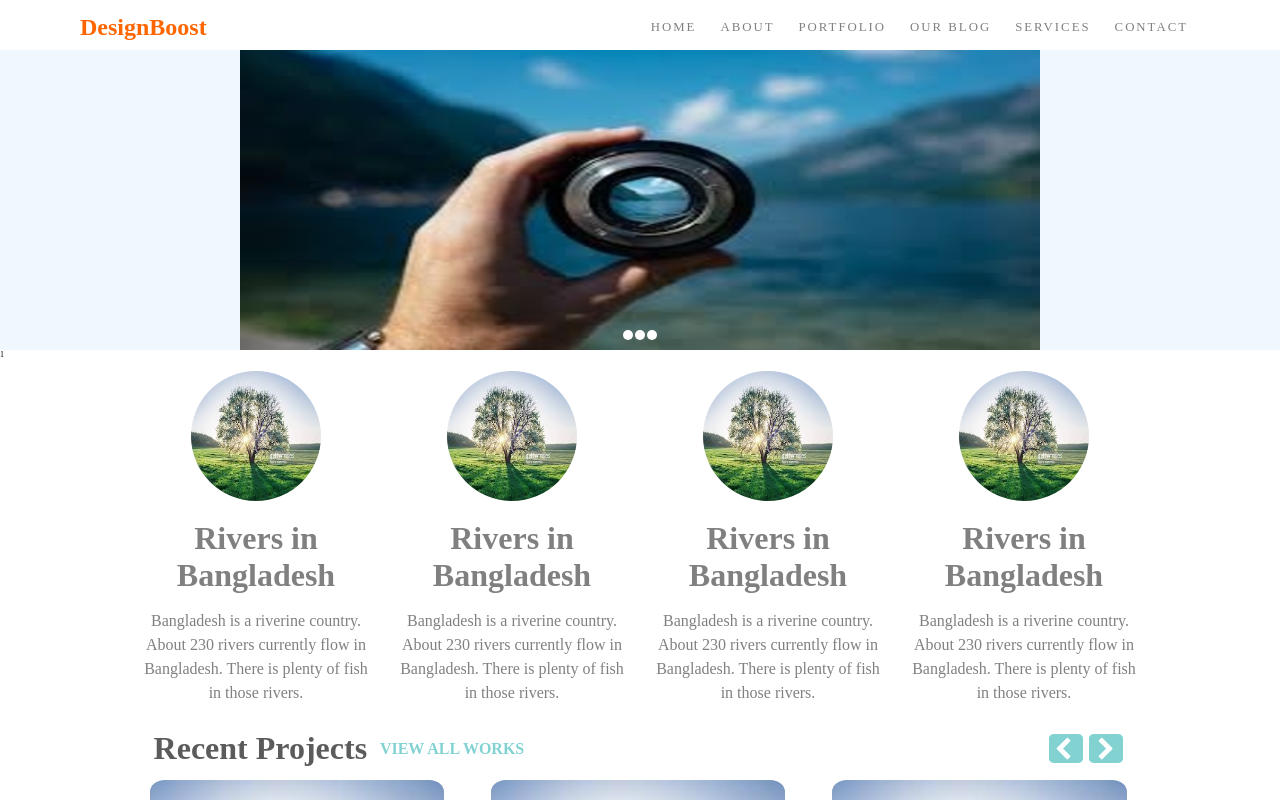
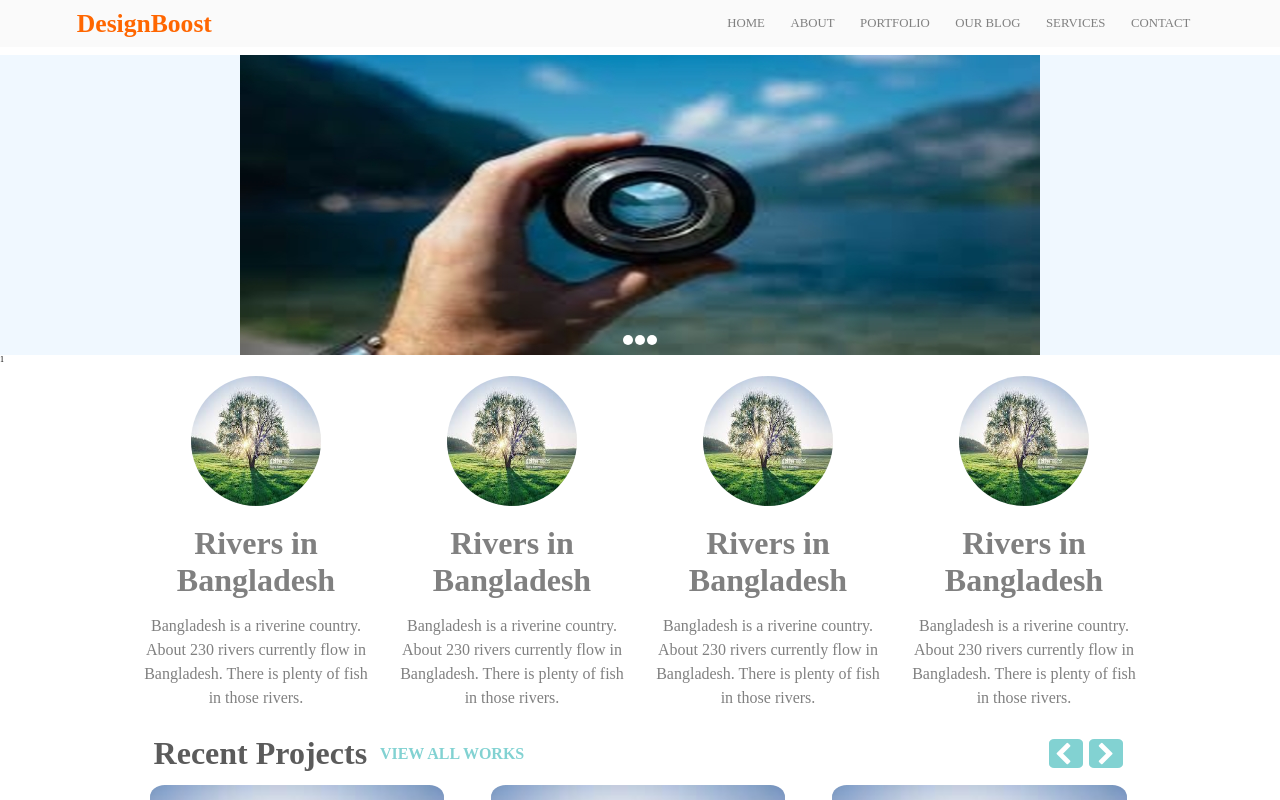
Before and after one commit to Ayesha049/htmlcssPractice, a plain HTML site: page index.html in a window 1280 px wide. Drawn offline with Linux system fonts and the light colour scheme.

Commit message:
navbar updated

```diff
--- a/index.html
+++ b/index.html
@@ -13,7 +13,7 @@
 <body>
     <div class="main-container">
         <nav>
-            <h1 class="brand"><a href="index.html" id="mainn">DesignBoost</a></h1>
+            <h1><a href="index.html" id="mainn">DesignBoost</a></h1>
             <ul>
                 <li>HOME</li>
                 <li>ABOUT</li>
@@ -24,6 +24,7 @@
             </ul>
         </nav>
     </div>
+
     <div class="base">
         <div class="slide">
             <!----<p id="par">Hello World</p>-->
--- a/style.css
+++ b/style.css
@@ -23,15 +23,48 @@ body {
     font-family: "Luna";
 }
 
-.main-container {
-    background: white;
-    width: 100%;
-    height: 50px;
-    padding-bottom: 1.5rem;
-    margin: 0 auto;
+
+.main-container{
+    padding: 0 6vw;
+    background-color: rgb(250,250,250);
+}
+
+nav{
+    display: flex;
+    flex-direction: row;
+    justify-content: space-between;
+    align-items: center;
+}
+
+#mainn {
+    text-decoration: none;
+    color: rgb(255, 102, 0);
+    font-size: 2vw;
+    font-weight: bold;
+}
+
+nav ul {
+
+    list-style: none;
+    display: flex;
+}
+
+nav ul li {
+    color: gray;
+    padding: 2vh 1vw;
+    font-size: 1vw;
+}
+
+nav ul li:hover {
+    color:rgb(130,210,210);
+    border-style:solid;
+    border-width: 0px 0px 2px 0px;
+    border-color: rgb(130,210,210);
+
 }
 
 .base {
+    margin-top: 1vh;
     height: 300px;
     width: 100%;
     background-color: aliceblue;
@@ -85,45 +118,6 @@ body {
     left: -1600px;
 }
 
-nav {
-    padding-top: 1rem;
-    display: flex;
-    justify-content: space-between;
-    align-items: center;
-    font-size: 1.6rem;
-}
-
-#mainn{
-    text-decoration: none;
-    color: rgb(255, 102, 0);
-}
-
-.brand {
-
-    margin-left: 10rem;
-    font-size: 3rem;
-    font-weight: bold;
-}
-
-nav ul {
-    list-style: none;
-    display: flex;
-    margin-right: 10rem;
-}
-
-nav ul li {
-    padding: 1.5rem;
-    position: relative;
-    letter-spacing: 2px;
-    color: gray;
-}
-
-ul li:hover {
-    border-style: solid;
-    border-width: 0px 0px 2px 0px;
-    border-color: rgb(130, 210, 210);
-    color: rgb(130, 210, 210);
-}
 
 .slider-img:hover{
     opacity: 0.8;
```
